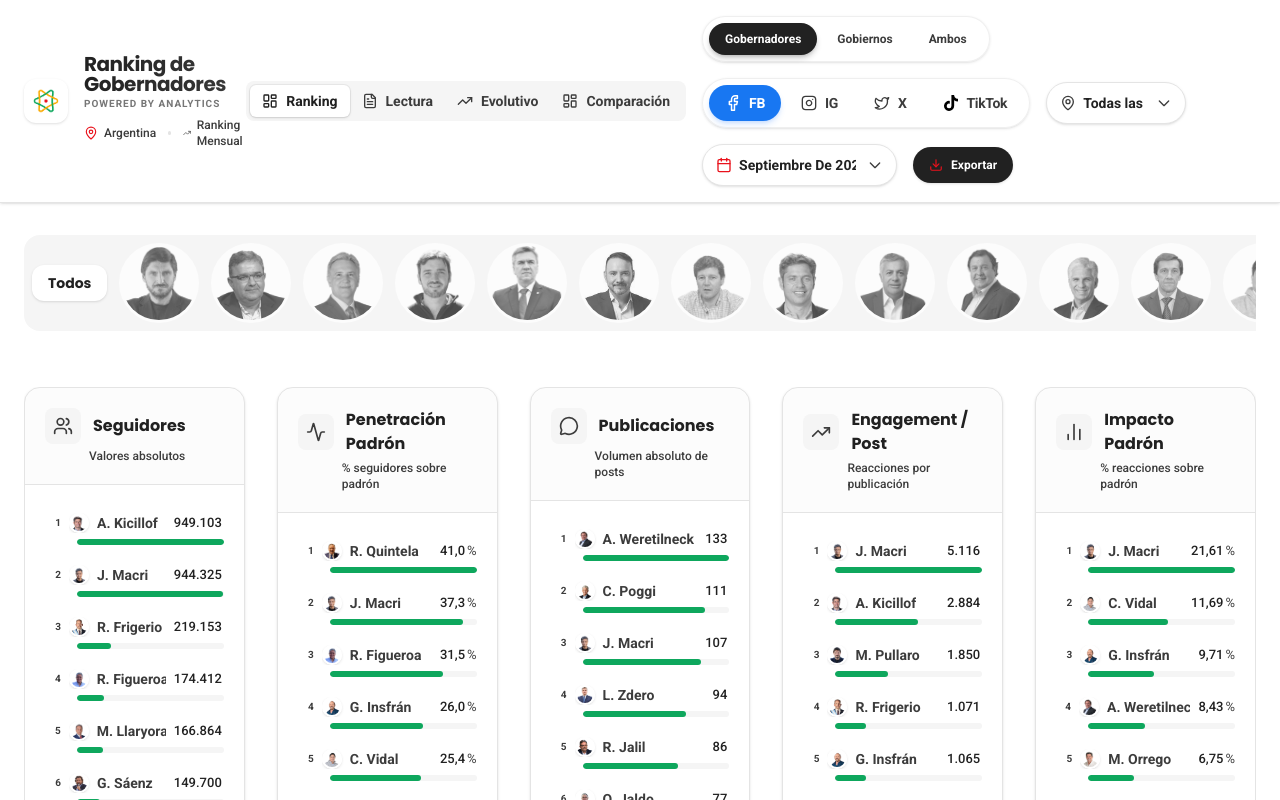
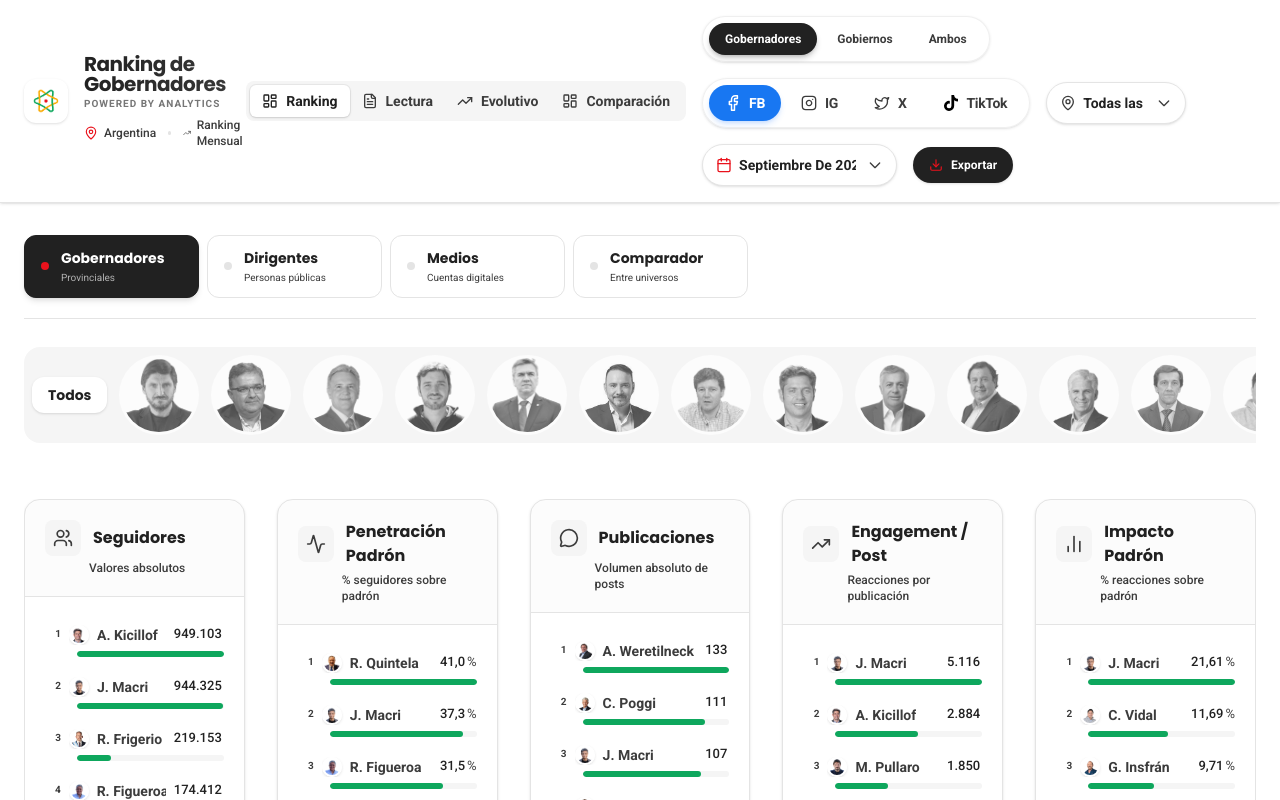
Before and after one commit to rodrigobanus-aiwork/PruebaLocalGitHub, a React (Vite) app: page / in a window 1280 px wide. Shown: the top 800 px of the page. Built offline with nearby package versions, Linux system fonts and the light colour scheme.

Commit message:
Implement universe state for dynamic dashboard content
Added universe state to manage analysis categories and updated header and tab visibility based on the selected universe.

```diff
--- a/src/components/Dashboard.tsx
+++ b/src/components/Dashboard.tsx
@@ -88,6 +88,9 @@ export default function Dashboard() {
   const [data, setData] = useState<DataRow[]>([]);
   const [loading, setLoading] = useState(true);
 
+  // Universo de análisis. Los módulos nuevos son maquetas sin datos.
+  const [universe, setUniverse] = useState<"gobernadores" | "dirigentes" | "medios" | "comparador">("gobernadores");
+
   // Tabs
   const [activeTab, setActiveTab] = useState<"ranking" | "lectura" | "evolutivo" | "comparacion">("ranking");
 
@@ -341,7 +344,7 @@ export default function Dashboard() {
               <img src={`${import.meta.env.BASE_URL}logo.png`} alt="Analytics Logo" className="w-11 h-11 object-contain shrink-0 rounded-xl shadow-sm" />
               <div>
                 <h1 className="font-poppins text-xl font-bold bg-clip-text text-transparent bg-gradient-to-r from-prosumia-dark to-prosumia-gray tracking-tight leading-none">
-                  Ranking de Gobernadores
+                  {universe === "gobernadores" ? "Ranking de Gobernadores" : universe === "dirigentes" ? "Dirigentes" : universe === "medios" ? "Medios" : "Comparador"}
                 </h1>
                 <span className="text-[10px] uppercase font-bold text-prosumia-gray/70 tracking-widest block mt-0.5 mb-1.5">powered by analytics</span>
                 <div className="flex items-center gap-3 text-xs text-prosumia-gray font-medium font-sans">
@@ -355,7 +358,7 @@ export default function Dashboard() {
             </div>
 
             {/* View Tabs */}
-            <div className="hidden md:flex bg-prosumia-gray-lighter p-1 rounded-lg ml-4">
+            {universe === "gobernadores" && <div className="hidden md:flex bg-prosumia-gray-lighter p-1 rounded-lg ml-4">
               <button
                 onClick={() => setActiveTab("ranking")}
                 className={cn("flex items-center gap-2 px-3 py-1.5 rounded-md text-sm font-semibold font-sans transition-all duration-200", activeTab === "ranking" ? "bg-white text-prosumia-dark shadow-sm ring-1 ring-black/5" : "text-prosumia-gray hover:text-prosumia-dark")}
@@ -380,10 +383,10 @@ export default function Dashboard() {
               >
                 <LayoutDashboard className="w-4 h-4" /> Comparación
               </button>
-            </div>
+            </div>}
           </div>
 
-          <div className="flex flex-wrap items-center gap-3 md:gap-4">
+          {universe === "gobernadores" && <div className="flex flex-wrap items-center gap-3 md:gap-4">
             {(activeTab === "ranking" || activeTab === "comparacion") && (
               <div className="flex bg-white/50 backdrop-blur-md p-1.5 rounded-full border border-prosumia-gray-light/60 shadow-sm gap-1">
                  {(["Gobernadores", "Gobiernos", "Ambos"] as const).map(t => (
@@ -489,13 +492,30 @@ export default function Dashboard() {
               <span>Exportar</span>
             </button>
 
-          </div>
+          </div>}
         </div>
       </header>
 
       {/* Main Content */}
       <main className="max-w-[1600px] mx-auto px-6 mt-8 relative min-h-[60vh]">
-
+        <div className="flex flex-wrap gap-2 mb-7 border-b border-prosumia-gray-light pb-5" aria-label="Universos de análisis">
+          {([
+            {id: "gobernadores", text: "Gobernadores", sub: "Provinciales"},
+            {id: "dirigentes", text: "Dirigentes", sub: "Personas públicas"},
+            {id: "medios", text: "Medios", sub: "Cuentas digitales"},
+            {id: "comparador", text: "Comparador", sub: "Entre universos"}
+          ] as const).map(item => (
+            <button key={item.id} type="button" onClick={() => setUniverse(item.id)}
+              className={cn("flex items-center gap-3 px-4 py-3 rounded-xl text-left transition-all border min-w-[175px]",
+                universe === item.id ? "bg-prosumia-dark text-white border-prosumia-dark shadow-md" : "bg-white text-prosumia-dark border-prosumia-gray-light hover:border-prosumia-dark/30 hover:shadow-sm")}>
+              <span className={cn("w-2 h-2 rounded-full", universe === item.id ? "bg-prosumia-red" : "bg-prosumia-gray-light")}/>
+              <span className="flex flex-col leading-tight"><span className="font-poppins font-bold text-sm">{item.text}</span>
+              <span className={cn("text-[10px] mt-1", universe === item.id ? "text-white/65" : "text-prosumia-gray")}>{item.sub}</span></span>
+            </button>
+          ))}
+        </div>
+        {universe !== "gobernadores" && <ProsumiaModulePreview universe={universe} />}
+        {universe === "gobernadores" && <>
         {/* Governor Highlight Selector */}
         {visibleGovernors.length > 0 && (
           <div className="mb-8 overflow-x-auto pb-6 scrollbar-hide flex flex-col gap-3">
@@ -773,6 +793,7 @@ export default function Dashboard() {
             typeFilter={typeFilter}
           />
         ) : null}
+        </>}
       </main>
 
       {/* Modal de Exportación HTML y Datos */}
@@ -1561,6 +1582,67 @@ function EvolutivosView({ data, selectedGovs, socials, regionFilter, availablePe
 
 
 
+
+/** Maqueta de estructura futura: no calcula ni simula estadísticas. */
+function ProsumiaModulePreview({ universe }: {universe: "dirigentes" | "medios" | "comparador"}) {
+  const [view, setView] = useState<"ranking" | "lectura" | "evolutivo" | "comparacion">("ranking");
+  const [filter, setFilter] = useState("Todas las categorías");
+  const [network, setNetwork] = useState("FB");
+  const [chosen, setChosen] = useState<string[]>([]);
+  const isCross = universe === "comparador";
+  const heading = universe === "dirigentes" ? "Dirigentes" : universe === "medios" ? "Medios digitales" : "Comparador transversal";
+  const categories = universe === "dirigentes" ? ["Todas las categorías", "Intendentes", "Ministros", "Legisladores", "Otros dirigentes"] : ["Todas las categorías", "Medios provinciales", "Medios locales", "Periodistas", "Otros medios"];
+  const cards = [
+    {name: "Seguidores", sub: "Valores absolutos", icon: <Users className="w-4 h-4"/>},
+    {name: "Penetración", sub: "% sobre universo de referencia", icon: <Activity className="w-4 h-4"/>},
+    {name: "Publicaciones", sub: "Volumen de posteos", icon: <FileText className="w-4 h-4"/>},
+    {name: "Engagement / Post", sub: "Interacciones por publicación", icon: <TrendingUpIcon className="w-4 h-4"/>},
+    {name: "Impacto", sub: "Indicador configurable", icon: <BarChart2 className="w-4 h-4"/>}
+  ];
+  const titleByView = {ranking: "Ranking de perfiles", lectura: "Lectura por perfil", evolutivo: "Evolución de métricas", comparacion: "Comparación dentro del universo"};
+  return (
+    <section className="space-y-6 pb-12">
+      <div className="flex flex-wrap justify-between items-start gap-3">
+        <div>
+          <div className="text-[10px] uppercase font-bold tracking-widest text-prosumia-red mb-2">Arquitectura Prosumia · Vista de diseño</div>
+          <h2 className="text-2xl font-poppins font-bold text-prosumia-dark">{heading}</h2>
+          <p className="text-prosumia-gray text-sm mt-1">{isCross ? "Comparar perfiles de distintos universos, plataformas y períodos." : "Misma lógica visual que Gobernadores, preparada para incorporar nuevas entidades."}</p>
+        </div>
+        <span className="rounded-full px-3 py-1.5 text-xs font-bold bg-prosumia-gray-lighter border border-prosumia-gray-light text-prosumia-gray">Maqueta · Sin datos cargados</span>
+      </div>
+      {!isCross && <div className="flex flex-wrap gap-2 items-center justify-between bg-prosumia-gray-lighter rounded-2xl p-3">
+        <div className="flex flex-wrap gap-1 bg-white/60 p-1 rounded-xl">
+          {(["ranking", "lectura", "evolutivo", "comparacion"] as const).map(v => <button key={v} type="button" onClick={() => setView(v)}
+            className={cn("rounded-lg px-3 py-2 text-xs font-bold transition", view===v ? "bg-white shadow-sm text-prosumia-dark" : "text-prosumia-gray hover:text-prosumia-dark")}>{v === "comparacion" ? "Comparación" : v[0].toUpperCase()+v.slice(1)}</button>)}
+        </div>
+        <div className="flex flex-wrap gap-2">
+          <select aria-label="Categoría" className="rounded-xl border border-prosumia-gray-light bg-white px-3 py-2 text-xs font-semibold" value={filter} onChange={e=>setFilter(e.target.value)}>{categories.map(c=><option key={c}>{c}</option>)}</select>
+          <select aria-label="Red social" className="rounded-xl border border-prosumia-gray-light bg-white px-3 py-2 text-xs font-semibold" value={network} onChange={e=>setNetwork(e.target.value)}><option value="FB">Facebook</option><option value="IG">Instagram</option><option value="TIK TOK">TikTok</option><option value="TW">X</option></select>
+        </div>
+      </div>}
+      {isCross ? <>
+        <div className="grid grid-cols-1 md:grid-cols-2 gap-4">
+          {(["Gobernadores y gobiernos", "Dirigentes", "Medios digitales"] as const).map(c => <button key={c} type="button" onClick={()=>setChosen(p=>p.includes(c)?p.filter(x=>x!==c):[...p,c])}
+            className={cn("text-left px-5 py-4 rounded-2xl border transition-all", chosen.includes(c) ? "border-prosumia-dark bg-prosumia-gray-lighter" : "border-prosumia-gray-light bg-white hover:border-prosumia-gray")}>
+            <div className="flex items-center gap-3"><span className={cn("rounded-md w-5 h-5 border flex items-center justify-center text-xs",chosen.includes(c)?"bg-prosumia-dark text-white":"bg-white")}>{chosen.includes(c)?"✓":""}</span><span className="font-semibold text-sm">{c}</span></div>
+            <p className="text-xs text-prosumia-gray mt-2 pl-8">{c === "Gobernadores y gobiernos" ? "Universo existente" : "Pendiente de incorporación de datos"}</p>
+          </button>)}
+        </div>
+        <div className="rounded-2xl border border-prosumia-gray-light bg-white p-6">
+          <div className="flex flex-wrap justify-between gap-2"><h3 className="font-poppins font-bold">Área de comparación entre universos</h3><span className="text-xs text-prosumia-gray">{chosen.length} universos seleccionados</span></div>
+          <div className="border-2 border-dashed border-prosumia-gray-light rounded-xl mt-5 min-h-[230px] flex flex-col items-center justify-center gap-3 text-center px-6 bg-prosumia-gray-lighter/20"><BarChart2 className="w-9 h-9 text-prosumia-gray/40"/><p className="font-semibold text-prosumia-dark">Comparación transversal</p><p className="text-prosumia-gray text-xs max-w-lg">Acá se ubicarán las series elegidas con métricas y períodos homologados. No se muestran resultados hasta incorporar los datos y validar comparabilidad.</p></div>
+        </div>
+      </> : <>
+        {view === "ranking" ? <div className="grid grid-cols-1 sm:grid-cols-2 xl:grid-cols-5 gap-4">{cards.map((c,i)=><div key={i} className="bg-white rounded-2xl border border-prosumia-gray-light overflow-hidden shadow-sm"><div className="p-4 bg-prosumia-gray-lighter/30 border-b border-prosumia-gray-light"><div className="flex items-center gap-2 font-poppins font-bold text-sm"><span className="bg-prosumia-gray-lighter p-2 rounded-lg">{c.icon}</span>{c.name}</div><p className="text-[11px] text-prosumia-gray mt-2">{c.sub}</p></div><div className="p-4 space-y-5">{[1,2,3,4].map(j=><div key={j} className="flex items-center gap-2"><span className="text-xs text-prosumia-gray">{j}</span><div className="rounded-full bg-prosumia-gray-lighter w-7 h-7 flex-shrink-0"/><div className="flex-1"><div className="h-2 rounded-full bg-prosumia-gray-light/70 w-3/4"/><div className="h-1.5 rounded-full bg-prosumia-gray-lighter w-full mt-2"/></div></div>)}</div></div>)}</div> : <div className="rounded-2xl bg-white border border-prosumia-gray-light p-5 md:p-8 shadow-sm">
+          <h3 className="font-poppins font-bold text-lg">{titleByView[view]}</h3><p className="text-xs text-prosumia-gray mt-1">Estructura de la vista: sin registros ni valores simulados.</p>
+          {view === "lectura" ? <div className="grid sm:grid-cols-3 gap-3 mt-5">{["Información del perfil", "Indicadores", "Variación por período"].map(t=><div key={t} className="bg-prosumia-gray-lighter/30 rounded-xl border border-dashed border-prosumia-gray-light p-8 text-center text-sm text-prosumia-gray">{t}<p className="text-[11px] mt-2">Sin datos</p></div>)}</div> : <div className="mt-6 min-h-[280px] border-2 border-dashed border-prosumia-gray-light rounded-xl flex items-center justify-center bg-prosumia-gray-lighter/20"><div className="text-center text-prosumia-gray"><TrendingUpIcon className="w-9 h-9 mx-auto mb-3 opacity-40"/><p className="font-semibold text-sm">Área del gráfico</p><p className="text-xs mt-1">Selección de perfiles y períodos pendiente</p></div></div>}
+        </div>}
+        <p className="text-xs text-prosumia-gray">Esta sección es una maqueta de navegación. Los controles cambian la vista y los filtros de presentación, pero no consultan datos inexistentes.</p>
+      </>}
+    </section>
+  );
+}
+
 export function RankingCard({ title, subtitle, icon, children, colorClass }: any) {
   return (
     <div className="flex flex-col bg-white rounded-2xl border border-prosumia-gray-light shadow-sm hover:shadow-md transition-shadow">
```
